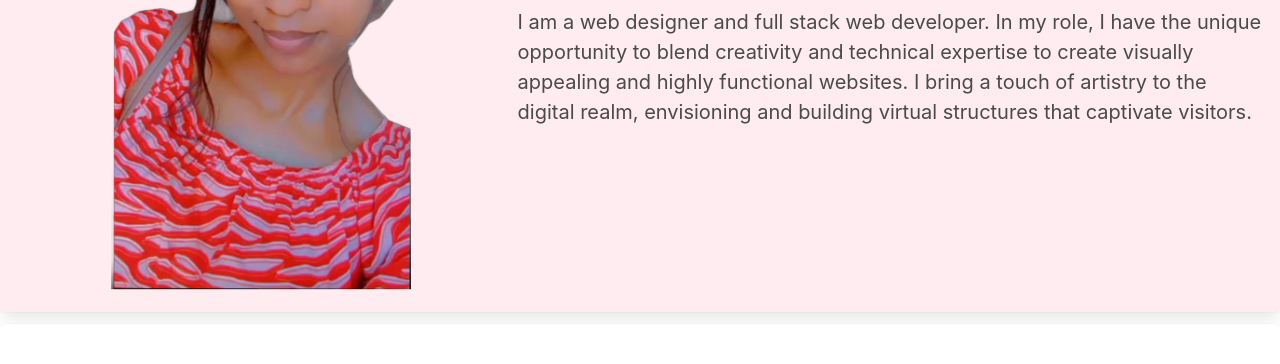
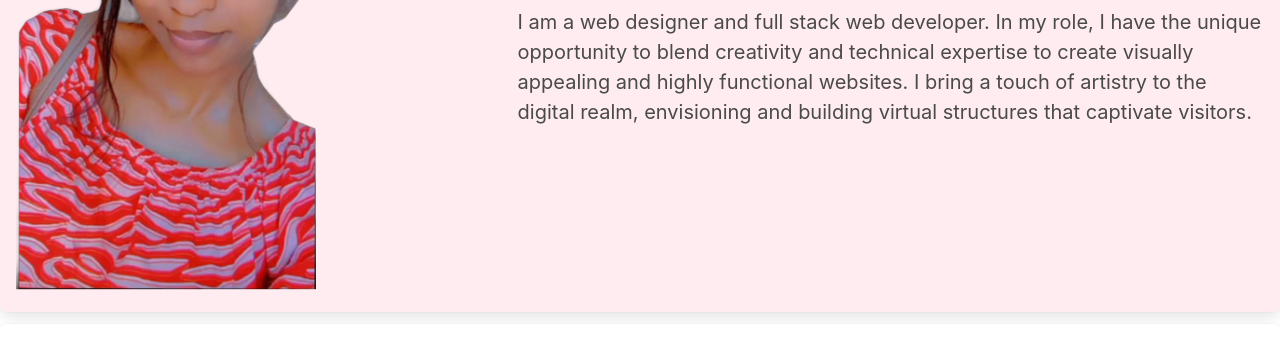
Before and after one commit to SosiSis/UGR-0131-14, a website: page scr/index.html in a window 1280 px wide. Shown: the part 303-667 px from the top of the page. Drawn offline with nearby package versions, Linux system fonts and the light colour scheme.

Commit message:
justify content start

```diff
--- a/scr/index.html
+++ b/scr/index.html
@@ -38,7 +38,7 @@
     <section class="mt-3 columns mx-0 has-background-danger-light box has-shadow" >
         <div class="columns">
             <div class="px-1 column is-order-2">
-              <div class="px-1 is-flex is-justify-content-center">
+              <div class="px-1 is-flex is-justify-content-start">
                 <img class="hero-section__profile--img" src="images/profile.png" alt="" width="300">
               </div>
             </div>
```
